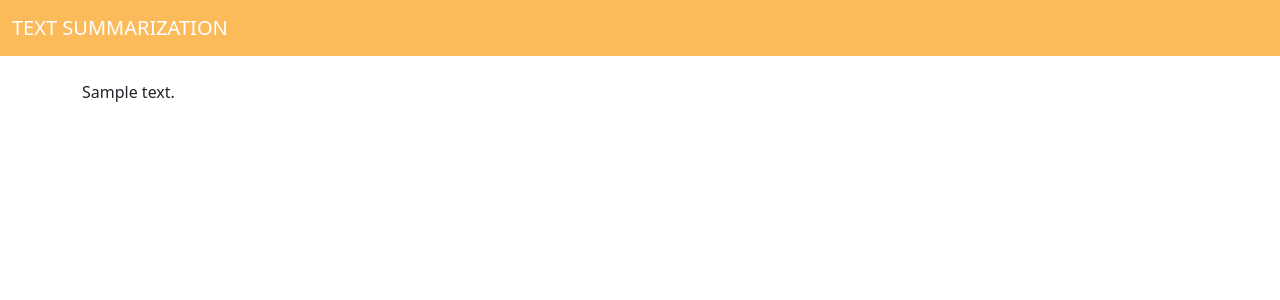
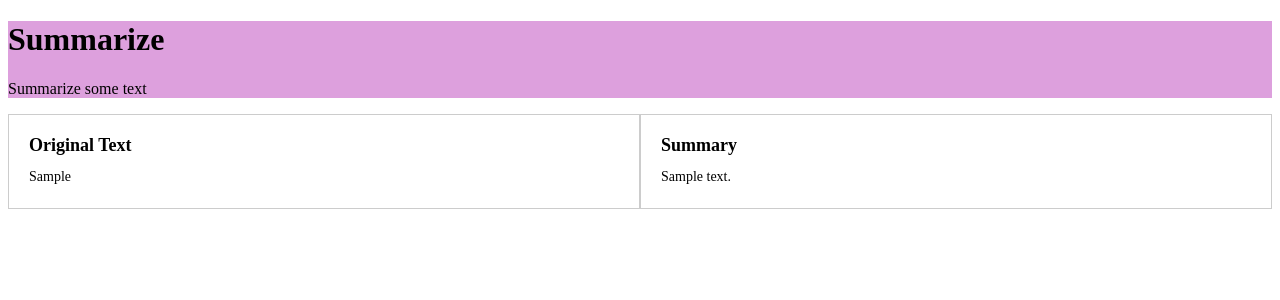
Before and after one commit to ilora-ishaque/NLP-text-summarization, a Flask app: template templates/output.html in a window 1280 px wide. Shown: the top 300 px of the page. Run offline with Flask 3, Linux system fonts and the light colour scheme; the template is opened without the code that fills it: most values are stand-ins (such as "Sample title", 1, 10 or a date in 2020).

Commit message:
Add basic and NLP summarization capabilities

```diff
--- /dev/null
+++ b/NLP_text_summary.py
@@ -0,0 +1,24 @@
+from transformers import PegasusForConditionalGeneration, PegasusTokenizer
+import torch
+
+model_name = "google/pegasus-xsum"
+tokenizer = PegasusTokenizer.from_pretrained(model_name)
+
+device = "cuda" if torch.cuda.is_available() else "cpu"
+model = PegasusForConditionalGeneration.from_pretrained(model_name).to(device)
+
+
+
+def NLP_summarizer(rawdocs):
+    input_text = "summarize: " + rawdocs
+
+    tokenized_text = tokenizer.encode(input_text, return_tensors='pt', max_length=512).to(device)
+    summary_ = model.generate(tokenized_text, min_length=30, max_length=300)
+    summary = tokenizer.decode(summary_[0], skip_special_tokens=True)
+
+    return summary, rawdocs
+
+text = """Crowds had been flocking there all night and all morning, their vehicles jamming up the typically sleepy two-lane road that gets you in and out of these parts. Infrastructure-wise, Waimea Bay isn’t exactly meant to host one of the world’s most-storied sporting events. But every once in a while, when the waves are just right, it does. The famed Eddie Aikau Big Wave Invitational is the rarest of rare surf contests, one that defies human scheduling and relies instead on the whims of nature. It requires exceptionally specific conditions: Waves in Waimea Bay must reliably reach an awesome, gut-churning height of 40 feet minimum. Even though the contest—named in honor of the legendary Native Hawaiian lifeguard and big-wave surfer Eddie Aikau—has been going since 1985, this was only its 10th run.
+The chosen few who are invited to compete will drop everything and fly in from Australia and Tahiti, Brazil and Portugal. So when word got out in January that the contest was on, the world’s best surfers began racing to Waimea."""
+
+print(NLP_summarizer(text))
--- a/app.py
+++ b/app.py
@@ -1,48 +1,27 @@
 from flask import Flask, render_template, request
 
-from transformers import PegasusForConditionalGeneration, PegasusTokenizer
-import torch
+from basic_text_summary import basic_summarizer
+from NLP_text_summary import NLP_summarizer
 
 app = Flask(__name__)
-
-model_name = "google/pegasus-xsum"
-tokenizer = PegasusTokenizer.from_pretrained(model_name)
-
-device = "cuda" if torch.cuda.is_available() else "cpu"
-model = PegasusForConditionalGeneration.from_pretrained(model_name).to(device)
 
 @app.route('/')
 def home():
     return render_template('index.html')
 
-@app.route('/text-summarization', methods=["POST"])
-def summarize():
 
-    if request.method == "POST":
-
-        inputtext = request.form["inputtext_"]
-
-        input_text = "summarize: " + inputtext
-
-        tokenized_text = tokenizer.encode(input_text, return_tensors='pt', max_length=512).to(device)
-        summary_ = model.generate(tokenized_text, min_length=30, max_length=300)
-        summary = tokenizer.decode(summary_[0], skip_special_tokens=True)
-
-        '''
-            text = <start> i am yash <end>
-            vocab = { i: 1, am : 2, yash: 3, start 4}
-
-            token = [i, am ,yash]
-            encode = [1 2, 3, 4]
-
-            summary_ = [[4, 3,1, 5]]
-
-            summary = yash i
+@app.route('/summary', methods = ['GET' , 'POST'])
+def summary():
+    if request.method == 'POST':
+        rawtext = request.form['rawtext']
+        if request.form['submit_button'] == 'basic_summary':
+            summary, original_txt, _, _ = basic_summarizer(rawtext)
 
 
-        '''
+        elif request.form['submit_button'] == 'NLP_summary':
+            summary, original_txt = NLP_summarizer(rawtext)
+    return render_template('output.html', summary=summary, original_txt = original_txt)
 
-    return render_template("output.html", data = {"summary": summary})
 
 if __name__ == '__main__': # It Allows You to Execute Code When the File Runs as a Script
-    app.run()
+    app.run(debug = True)
--- /dev/null
+++ b/basic_text_summary.py
@@ -0,0 +1,65 @@
+import spacy
+from spacy.lang.en.stop_words import STOP_WORDS
+from string import punctuation
+import heapq
+
+text = """Crowds had been flocking there all night and all morning, their vehicles jamming up the typically sleepy two-lane road that gets you in and out of these parts. Infrastructure-wise, Waimea Bay isn’t exactly meant to host one of the world’s most-storied sporting events. But every once in a while, when the waves are just right, it does. The famed Eddie Aikau Big Wave Invitational is the rarest of rare surf contests, one that defies human scheduling and relies instead on the whims of nature. It requires exceptionally specific conditions: Waves in Waimea Bay must reliably reach an awesome, gut-churning height of 40 feet minimum. Even though the contest—named in honor of the legendary Native Hawaiian lifeguard and big-wave surfer Eddie Aikau—has been going since 1985, this was only its 10th run.
+The chosen few who are invited to compete will drop everything and fly in from Australia and Tahiti, Brazil and Portugal. So when word got out in January that the contest was on, the world’s best surfers began racing to Waimea."""
+
+def basic_summarizer(rawdocs):
+    stopwords = list(STOP_WORDS)
+    # print(stopwords)
+
+    nlp = spacy.load('en_core_web_sm')
+    doc = nlp(rawdocs)
+
+    tokens = [token.text for token in doc]
+    # print(tokens)
+
+    #calculate frequencies
+
+    word_freq = {}
+    for word in doc:
+        if word.text.lower() not in stopwords and word.text.lower() not in punctuation:
+            if word.text not in word_freq.keys():
+                word_freq[word.text] = 1
+            else:
+                word_freq[word.text] += 1
+
+
+    # print(word_freq)
+
+    max_freq = max(word_freq.values())
+
+    # print(max_freq)
+
+    sent_tokens = [sent for sent in doc.sents]
+
+    #creates sentence scores where the score is how many SPECIAL words
+    # there are in a sentence
+
+    sent_scores = {}
+    for sent in sent_tokens:
+        for word in sent:
+            if word.text in word_freq.keys():
+                if sent not in sent_scores.keys():
+                    sent_scores[sent] = word_freq[word.text]
+                else:
+                    sent_scores[sent] +=  word_freq[word.text]
+
+    # print(sent_scores)
+
+
+    #n of senstences you want
+    select_len = int( len(sent_tokens) * 0.3)
+
+    # Get the n largest (select_len) from the dict sent_scores.
+    #Order using the sentence scores
+
+    summary = heapq.nlargest(select_len , sent_scores, key=sent_scores.get)
+
+    final_summary = [word.text for word in summary]
+    summary = ' '.join(final_summary)
+    print(summary)
+
+    return summary, doc, len(rawdocs.split(' ')) , len(summary)
--- /dev/null
+++ b/static/style.css
@@ -0,0 +1,25 @@
+.jumbotron {
+    background-color: plum;
+}
+
+
+  .flex-container {
+    display: flex;
+  }
+
+  .column {
+    flex: 1;
+    border: 1px solid #ccc;
+    padding: 20px;
+  }
+
+  .title {
+    font-size: 18px;
+    font-weight: bold;
+    margin-bottom: 10px;
+  }
+
+  .content {
+    font-size: 14px;
+    line-height: 1.6;
+  }
--- a/templates/output.html
+++ b/templates/output.html
@@ -1,40 +1,31 @@
 <!DOCTYPE html>
 <html lang="en">
-
 <head>
-    <!-- Required meta tags -->
-    <meta charset="utf-8" />
-    <meta name="viewport" content="width=device-width, initial-scale=1" />
-
-    <!-- Bootstrap CSS -->
-    <link href="https://cdn.jsdelivr.net/npm/bootstrap@5.1.3/dist/css/bootstrap.min.css" rel="stylesheet" integrity="sha384-1BmE4kWBq78iYhFldvKuhfTAU6auU8tT94WrHftjDbrCEXSU1oBoqyl2QvZ6jIW3" crossorigin="anonymous" />
-
-    <title>TEXT SUMMARIZATION</title>
+    <meta charset="UTF-8">
+    <meta http-equiv="X-UA-Compatible" content="IE=edge">
+    <meta name="viewport" content="width=device-width, initial-scale=1.0">
+    <link rel="stylesheet" href="./static/style.css">
+    <title>Document</title>
 </head>
-
 <body>
-
-    <nav class="navbar navbar-expand-lg navbar-dark bg-dark" style="background-color: #fbbb5b !important;">
-        <div class="container-fluid">
-            <a class="navbar-brand" href="#">TEXT SUMMARIZATION</a>
-            <button class="navbar-toggler" type="button" data-bs-toggle="collapse" data-bs-target="#navbarSupportedContent" aria-controls="navbarSupportedContent" aria-expanded="false" aria-label="Toggle navigation">
-          <span class="navbar-toggler-icon"></span>
-        </button>
+    <div class="jumbotron jumbotron-fluid">
+        <div class="container">
+          <h1 class="display-4">Summarize</h1>
+          <p class="lead">Summarize some text</p>
         </div>
-    </nav>
-
-
-    <div class="container w-100">
-        <div class="row justify-content-md-center">
-
-            <div class="col">
-                <br>
-                <p>{{ data["summary"] }}</p>
-
-            </div>
+    </div>
+      <div class="flex-container">
+        <div class="column">
+          <div class="title">Original Text</div>
+          <div class="content">{{original_txt}}</div>
         </div>
-
-    </div>
+        <div class="column">
+          <div class="title">Summary</div>
+          <div class="content">{{summary}}</summary></div>
+        </div>
+      </div>
+</body>
+</html>
 
 
     <script src="https://cdn.jsdelivr.net/npm/bootstrap@5.1.3/dist/js/bootstrap.bundle.min.js" integrity="sha384-ka7Sk0Gln4gmtz2MlQnikT1wXgYsOg+OMhuP+IlRH9sENBO0LRn5q+8nbTov4+1p" crossorigin="anonymous"></script>
```
Also changed, not shown: templates/index.html (+24 -46 lines), README.md.
